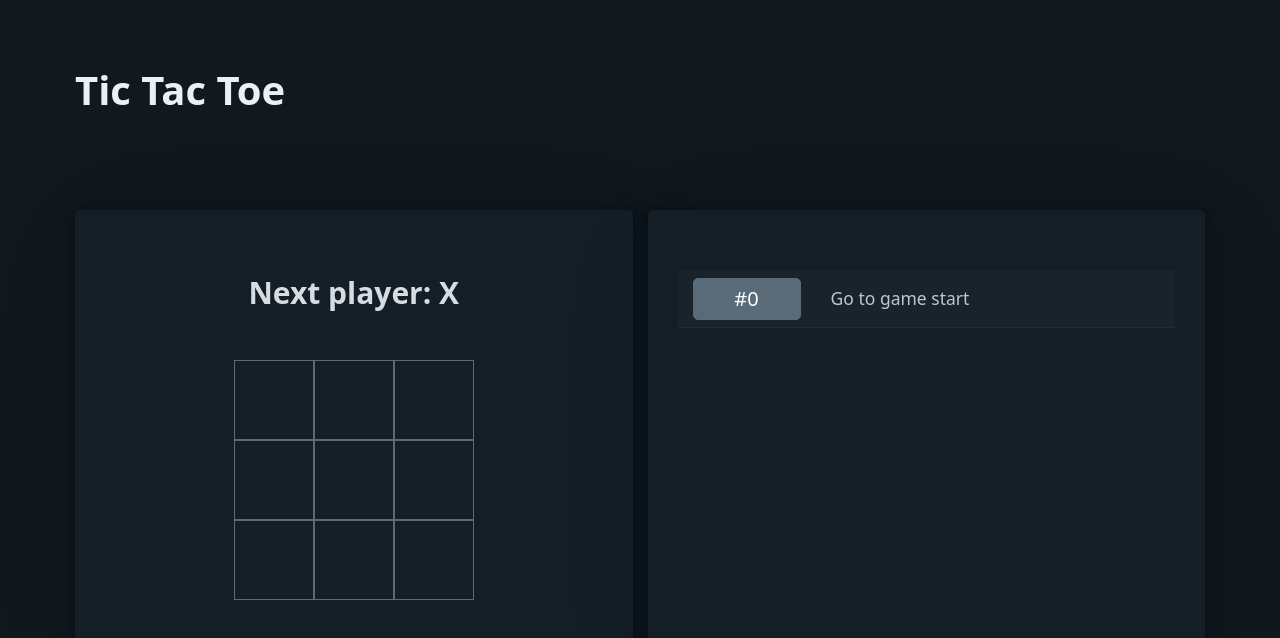
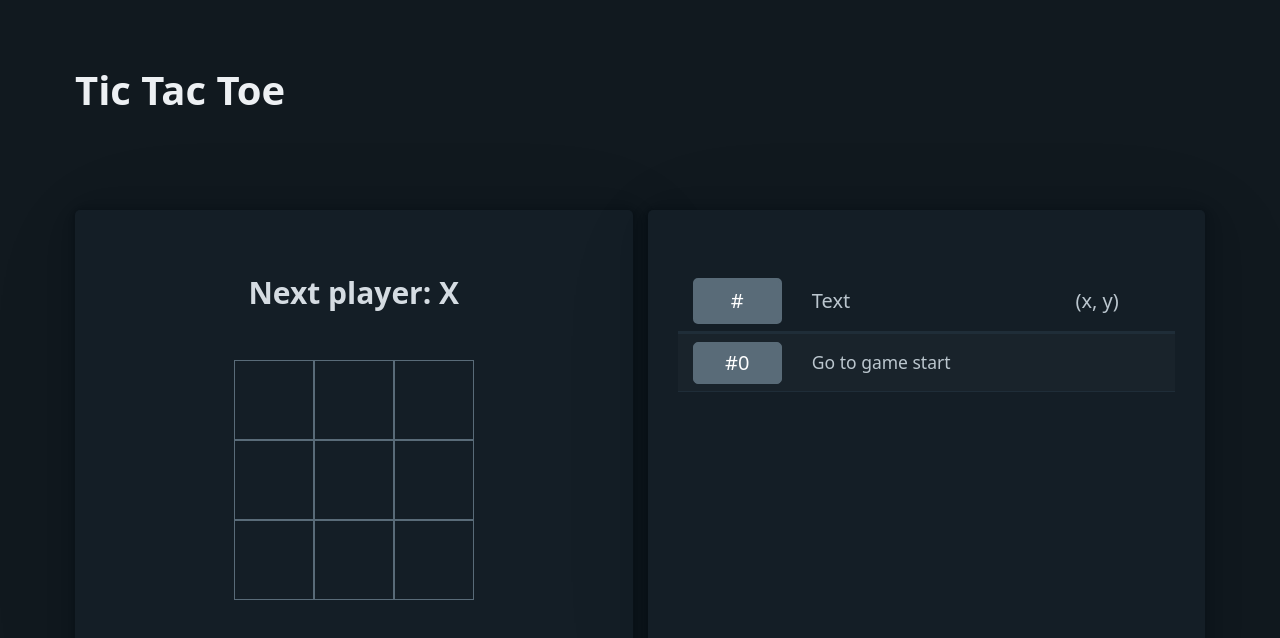
Before and after one commit to noranuko13/tic-tac-toe-reactjs, a React (Create React App) app: page / in a window 1280 px wide. Shown: the top 638 px of the page. Built offline with nearby package versions, Linux system fonts and the light colour scheme.

Commit message:
:notes: [Tutorial] Add a toggle button

```diff
--- a/src/Partials/Move/index.tsx
+++ b/src/Partials/Move/index.tsx
@@ -7,9 +7,28 @@ interface MoveProps {
   jumpTo: any
 }
 
-export class Move extends React.Component<MoveProps, {}> {
+interface MoveState {
+  order: string
+}
+
+export class Move extends React.Component<MoveProps, MoveState> {
+  constructor (props: MoveProps | Readonly<MoveProps>) {
+    super(props)
+    this.state = {
+      order: 'asc'
+    }
+  }
+
+  handleClick () {
+    this.setState({
+      order: this.state.order === 'asc' ? 'desc' : 'asc'
+    })
+  }
+
   render () {
-    const moves = this.props.history.map((step, move) => {
+    const history = this.state.order === 'asc' ? this.props.history.slice() : this.props.history.slice().reverse()
+    const moves = history.map((step, index) => {
+      const move = this.state.order === 'asc' ? index : history.length - index - 1
       const desc = move
         ? 'Go to move #' + move
         : 'Go to game start'
@@ -28,6 +47,15 @@ export class Move extends React.Component<MoveProps, {}> {
 
     return (
       <table className="move" data-testid="move" role="grid">
+        <thead>
+          <tr>
+            <th scope="col">
+              <button className="secondary" data-testid="move-sort-button" onClick={() => this.handleClick()}>#</button>
+            </th>
+            <th scope="col">Text</th>
+            <th scope="col">(x, y)</th>
+          </tr>
+        </thead>
         <tbody>
           {moves}
         </tbody>
```
Also changed, not shown: 1 other file (tests, documents, lock files or other folders).
